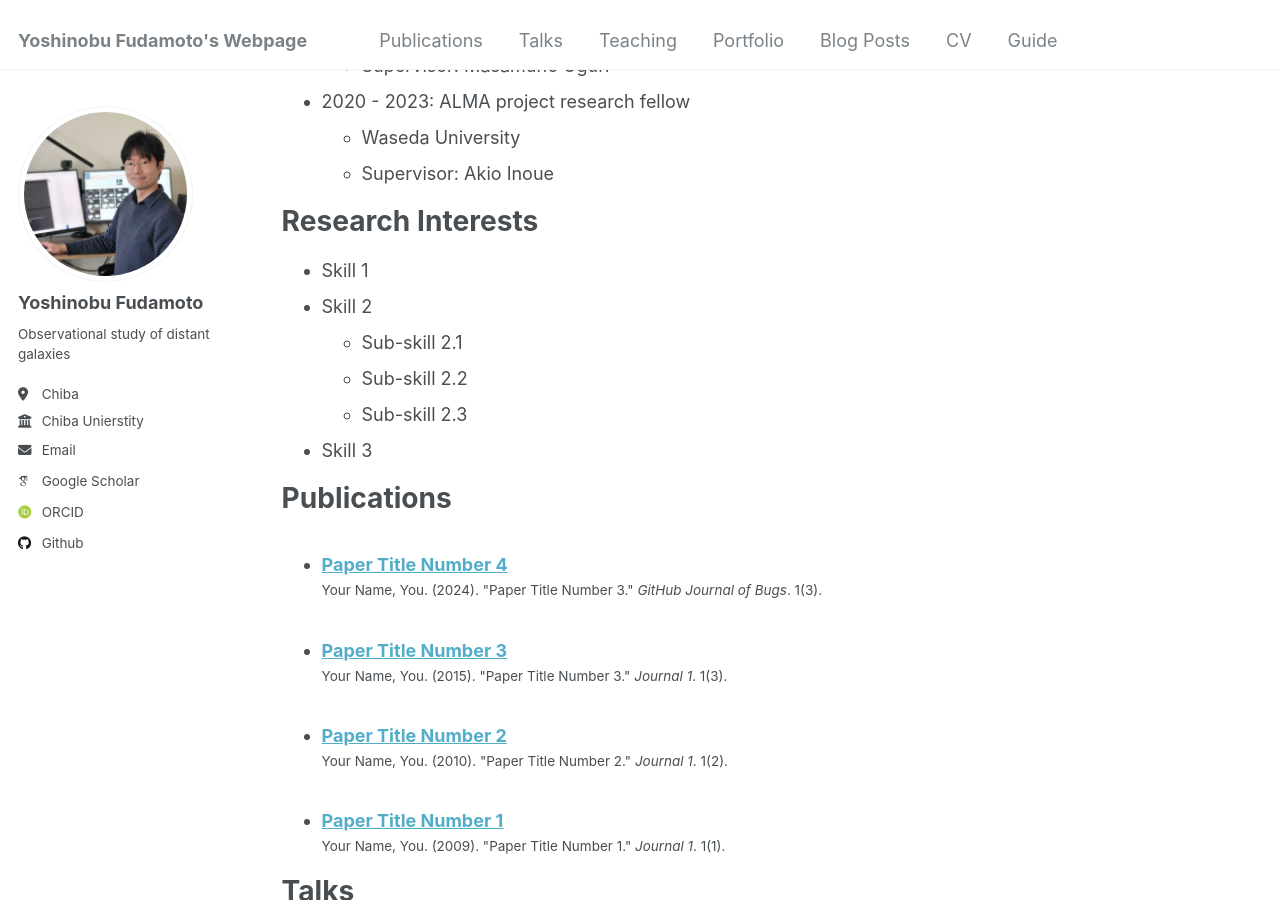
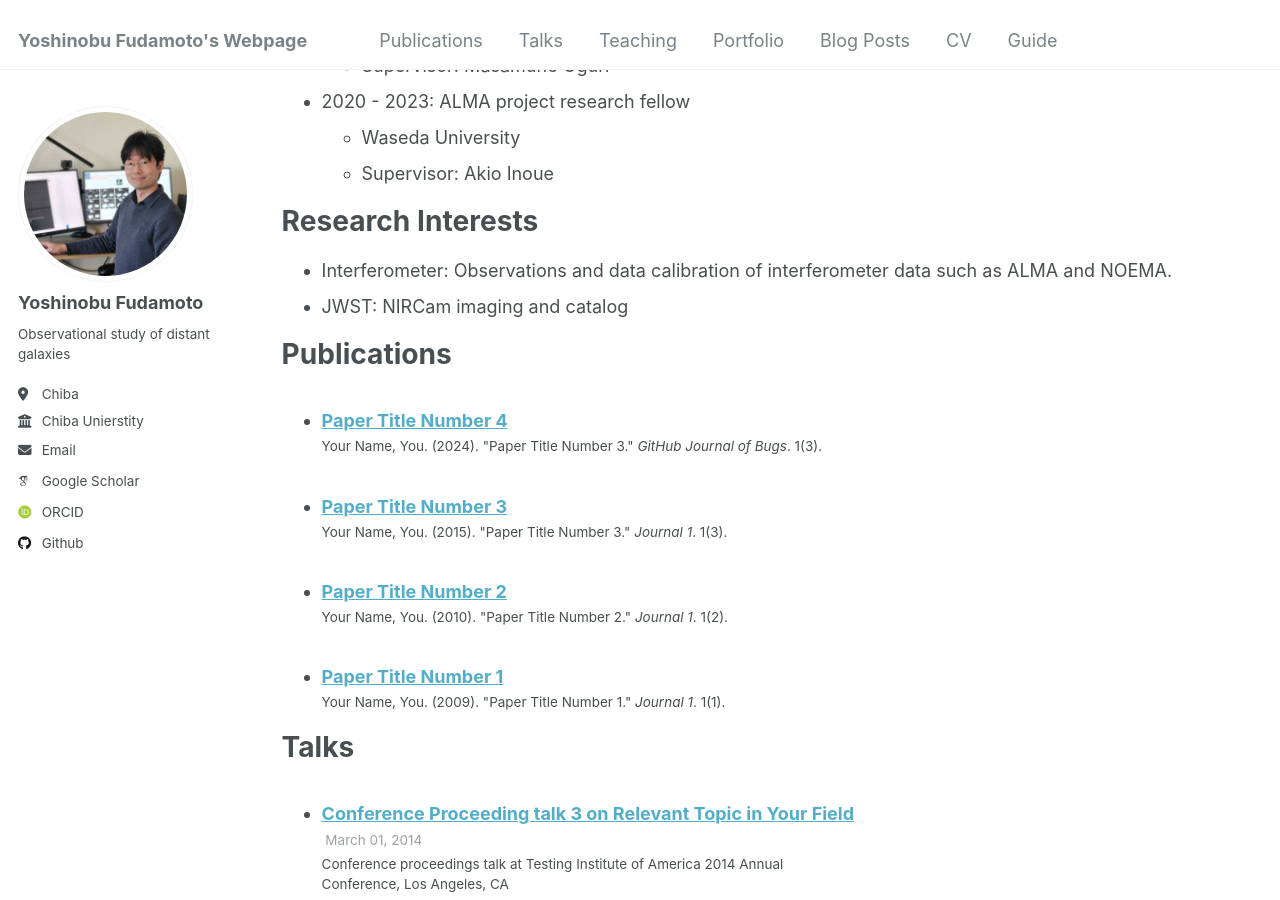
Before and after one commit to yfudamoto/yfudamoto.github.io, a Jekyll site: the page built from _pages/cv.md, in a window 1280 px wide and 900 px high, scrolled down 389 px. Built offline with Jekyll 4.4.1, drawn with Linux system fonts in a browser that asks for light colours; some web fonts are replaced.

Commit message:
first page1 commit

```diff
--- a/_pages/cv.md
+++ b/_pages/cv.md
@@ -27,12 +27,9 @@ Work experience
 
 Research Interests
 ======
-* Skill 1
-* Skill 2
-  * Sub-skill 2.1
-  * Sub-skill 2.2
-  * Sub-skill 2.3
-* Skill 3
+* Interferometer: Observations and data calibration of interferometer data such as ALMA and
+NOEMA.
+* JWST: NIRCam imaging and catalog
 
 Publications
 ======
```
